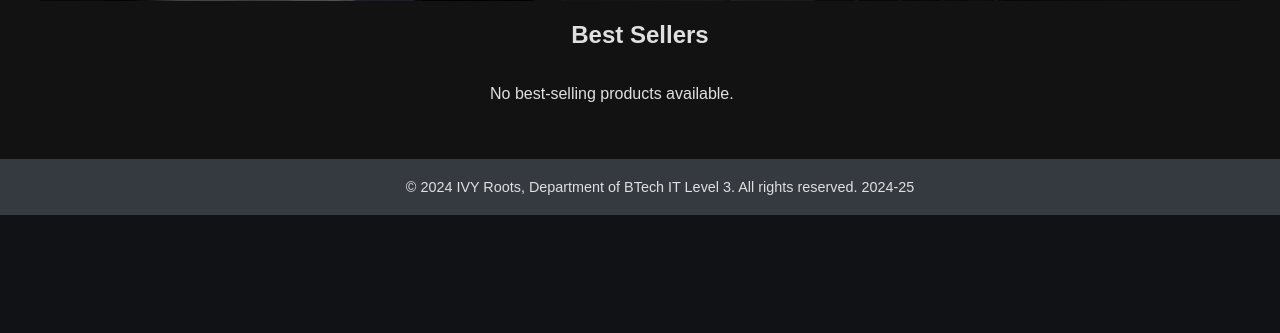
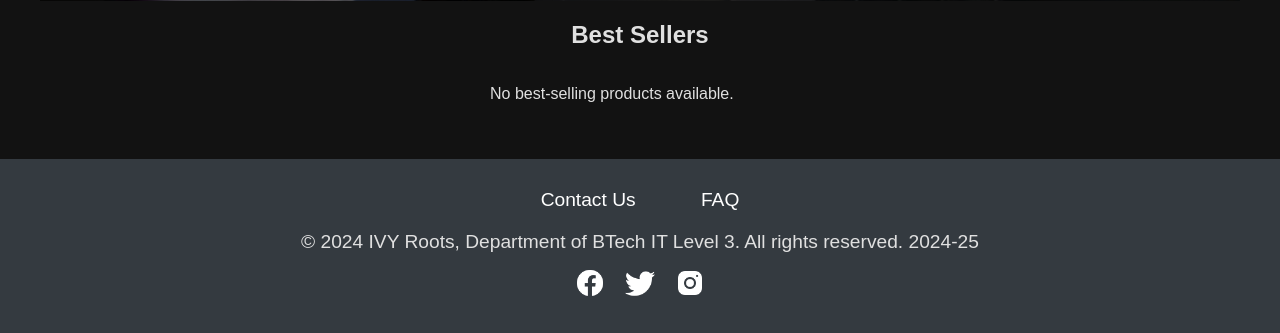
Before and after one commit to AlyanAkram/IvyEcomProject, a PHP site: page /index.php in a window 1280 px wide. Shown: the part 1217-1550 px from the top of the page. Before the commit the page ends 1432 px from the top, so only its background shows below. Run offline with PHP 8.4, Linux system fonts and the light colour scheme; data that the repository does not hold is empty.

Commit message:
added contact us and faq links to footer and changed styling of footer

```diff
--- a/footer.css
+++ b/footer.css
@@ -1,22 +1,48 @@
-/* footer.css */
-html,
-body {
-  height: 100%; /* Ensure body takes full height */
-  margin: 0; /* Remove default margin */
+.footer {
+  background-color: #343a40;
+  color: #ffffff;
+  text-align: center;
+  padding: 30px 20px;
+  font-size: 1.2em;
 }
 
-body {
-  display: flex;
-  flex-direction: column; /* Stack children vertically */
+.footer-links {
+  margin-bottom: 10px;
 }
 
-.footer {
-  text-align: center;
-  padding: 20px;
-  background-color: #343a40;
-  color: white;
-  position: relative; /* Position relative for stacking context */
-  margin-top: auto; /* Push footer to the bottom */
-  width: 100%; /* Full width */
-  font-size: 0.9em; /* Font size */
+.footer-links .nav-link {
+  color: #ffffff;
+  margin: 0 15px;
+  text-decoration: none;
+  transition: color 0.3s;
 }
+
+.footer-links .nav-link:hover {
+  color: #e0e0e0;
+}
+
+.footer-info {
+  padding-top: 10px;
+  margin-bottom: 15px;
+}
+
+.footer-social {
+  display: flex;
+  justify-content: center;
+  gap: 20px;
+}
+
+.footer-social a {
+  color: #ffffff;
+  text-decoration: none;
+  transition: transform 0.3s;
+}
+
+.footer-social a:hover {
+  transform: scale(1.1);
+}
+
+.footer-social img {
+  width: 30px;
+  height: auto;
+}
--- a/footer.php
+++ b/footer.php
@@ -1,3 +1,23 @@
-<footer style="text-align: center; padding: 20px; background-color: #343a40; color: white; position: relative; bottom: 0; width: 100%; font-size: 0.9em;">
-    <p style="margin: 0;">&copy; <?php echo date("Y"); ?> IVY Roots, Department of BTech IT Level 3. All rights reserved. 2024-25</p>
+<!DOCTYPE html>
+<html lang="en">
+<head>
+    <meta charset="UTF-8">
+    <meta name="viewport" content="width=device-width, initial-scale=1.0">
+    <link rel="stylesheet" href="styles.css"> <!-- Global styles, including footer.css if combined -->
+    <link rel="stylesheet" href="footer.css"> <!-- Separate footer CSS if it's a standalone file -->
+    <title>IVY Roots Tech Shop</title>
+</head>
+<footer class="footer">
+    <div class="footer-links">
+        <a href="contact.php" class="nav-link">Contact Us</a>
+        <a href="faq.php" class="nav-link">FAQ</a>
+    </div>
+    <div class="footer-info">
+        <p>&copy; <?php echo date("Y"); ?> IVY Roots, Department of BTech IT Level 3. All rights reserved. 2024-25</p>
+    </div>
+    <div class="footer-social">
+        <a href="https://www.facebook.com" target="_blank"><img src="images/facebook-icon.png" alt="Facebook"></a>
+        <a href="https://www.twitter.com" target="_blank"><img src="images/twitter-icon.png" alt="Twitter"></a>
+        <a href="https://www.instagram.com" target="_blank"><img src="images/instagram-icon.png" alt="Instagram"></a>
+    </div>
 </footer>
```
Also changed, not shown: contact.php (added), images/facebook-icon.png (added), images/instagram-icon.png (added), images/twitter-icon.png (added).
